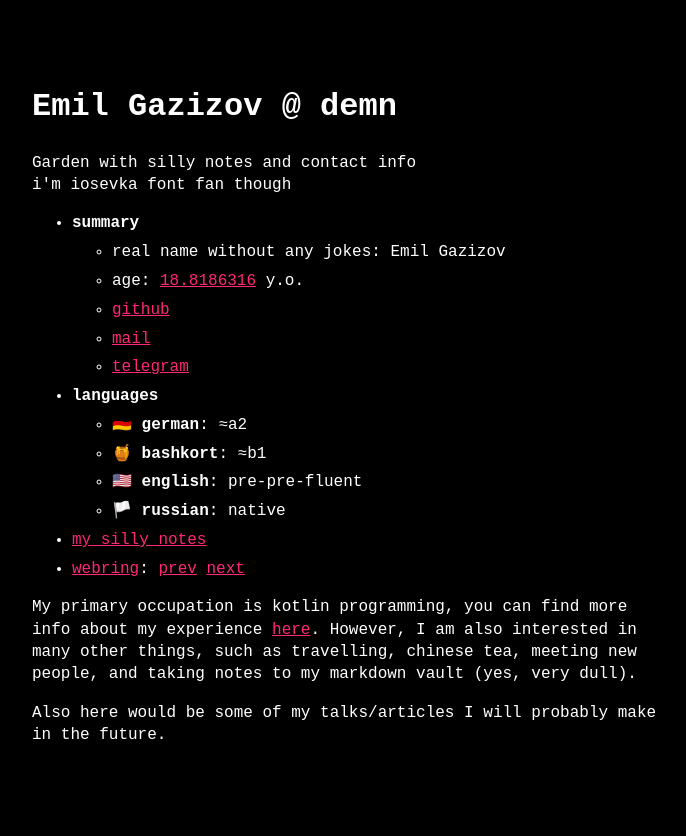
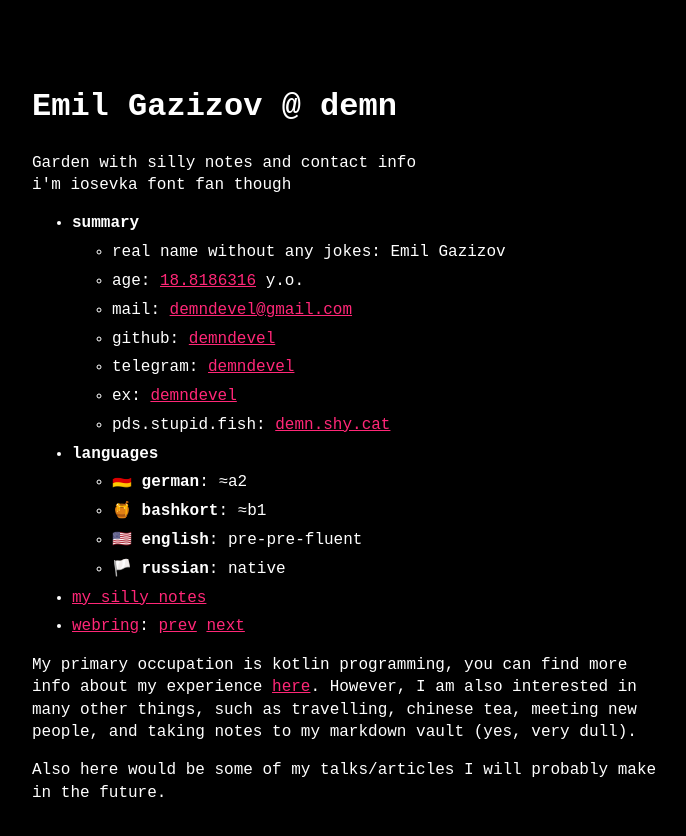
Before and after one commit to demndevel/demndevel.github.io, a Jekyll site: the page built from index.md, in a window 1280 px wide. Shown: the top 836 px of the page, without its empty margins (288-974 px from the left). Built offline with Jekyll 4.4.1, drawn with Linux system fonts in a browser that asks for light colours; some web fonts are replaced.

Commit message:
tiny updatees

```diff
--- a/_data/menu.yml
+++ b/_data/menu.yml
@@ -3,12 +3,11 @@ entries:
     entries:
       - title: "real name without any jokes: <tt>Emil Gazizov</tt>"
       - title: 'age: <tt><a href="/bd" id="ageDisplay" class="age-display">18+</a> y.o.'
-      - title: github
-        url: https://github.com/demndevel
-      - title: mail
-        url: mailto:demndevel@gmail.com
-      - title: telegram
-        url: https://t.me/demndevel
+      - title: 'mail: <a href="mailto:demndevel@gmail.com">demndevel@gmail.com</a>'
+      - title: 'github: <a href="https://github.com/demndevel">demndevel</a>'
+      - title: 'telegram: <a href="https://t.me/demndevel">demndevel</a>'
+      - title: 'ex: <a href="https://x.com/demndevel">demndevel</a>'
+      - title: 'pds.stupid.fish: <a href="https://bsky.app/profile/demn.shy.cat">demn.shy.cat</a>'
   - title: <b>languages</b>
     entries:
       - title: "<b>🇩🇪 german</b>: ≈a2"
```
